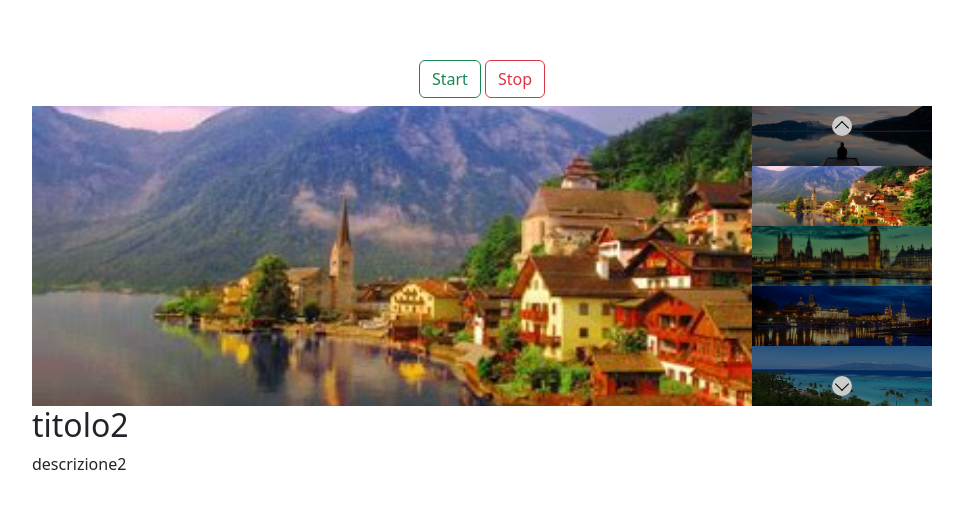
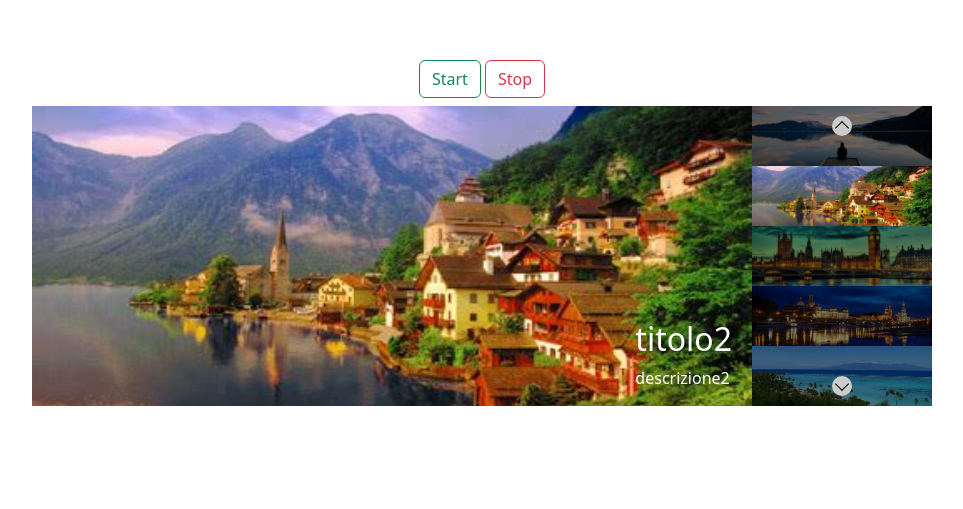
Before and after one commit to AndreaGul/js-array-objects-carousel, a plain HTML site: page index.html in a window 1280 px wide. Shown: the part 171-680 px from the top of the page, without its empty margins (158-1121 px from the left). Drawn offline with nearby package versions, Linux system fonts and the light colour scheme.

Commit message:
fix:parti dell'html e del css e il sidebox in js

```diff
--- a/css/style.css
+++ b/css/style.css
@@ -20,14 +20,14 @@
 
   background-color: red;
   z-index: 2;
-  position: absolute;
-  top: 0;
-  right: 0;
+  position: relative;
 }
 
 .side-box .item {
   height: calc(100% / 5);
+  width: 100%;
   display: block;
+  position: relative;
 }
 
 .off-focus {
@@ -49,14 +49,14 @@
 }
 
 .items {
-  position: relative;
   width: 900px;
   height: 300px;
+  display: flex;
 }
 
 .item {
   height: 100%;
-
+  width: 80%;
   display: none;
   position: relative;
 }
@@ -65,6 +65,14 @@
   width: 100%;
   height: 100%;
   object-fit: cover;
+}
+
+.text {
+  position: absolute;
+  right: 0;
+  bottom: 0;
+  color: white;
+  margin-right: 20px;
 }
 
 .item.active {
--- a/index.html
+++ b/index.html
@@ -27,12 +27,7 @@
           </button>
         </div>
 
-        <div class="items">
-          <div class="side-box">
-            <div class="prev"></div>
-            <div class="next"></div>
-          </div>
-        </div>
+        <div class="items"></div>
       </div>
     </main>
 
--- a/js/main.js
+++ b/js/main.js
@@ -168,29 +168,44 @@ for (let i = 0; i < banner.length; i++) {
     elementItems.innerHTML += `
       <div class="item active">
         <img src="./img/${banner[i].img} " alt="" />
-        <h2>${banner[i].title}</h2>
-        <p>${banner[i].description}</p>
+        <div class="text">
+          <h2>${banner[i].title}</h2>
+          <p>${banner[i].description}</p>
+          </div>
       </div>
       `;
-    console.log('2');
   } else {
     elementItems.innerHTML =
       elementItems.innerHTML +
       `
         <div class="item ">
           <img src="./img/${banner[i].img} " alt="" />
+          <div class="text">
           <h2>${banner[i].title}</h2>
           <p>${banner[i].description}</p>
+          </div>
         </div>
         `;
-    console.log('1');
   }
 }
 
 // BONUS 2;
 // Tutte le miniature avranno un layer di opacità scura, tranne quella corrispondente all’immagine attiva, che invece avrà un bordo colorato.
 
-const elementSideBox = document.querySelector('.side-box');
+// const elementSideBox = document.querySelector('.side-box');
+
+//aggiunta degli elementi side-box prev e next nella pagina dopo che abbiamo inserito le immagini principali
+const elementSideBox = document.createElement('div');
+elementSideBox.classList.add('side-box');
+
+elementItems.append(elementSideBox);
+
+const elementSideBoxPrev = document.createElement('div');
+elementSideBoxPrev.classList.add('prev');
+const elementSideBoxNext = document.createElement('div');
+elementSideBoxNext.classList.add('next');
+elementSideBox.append(elementSideBoxPrev);
+elementSideBox.append(elementSideBoxNext);
 
 for (let i = 0; i < banner.length; i++) {
   // nel caso dell'immagine on-focus aggiungeremo un bordo al box piccolo
```
